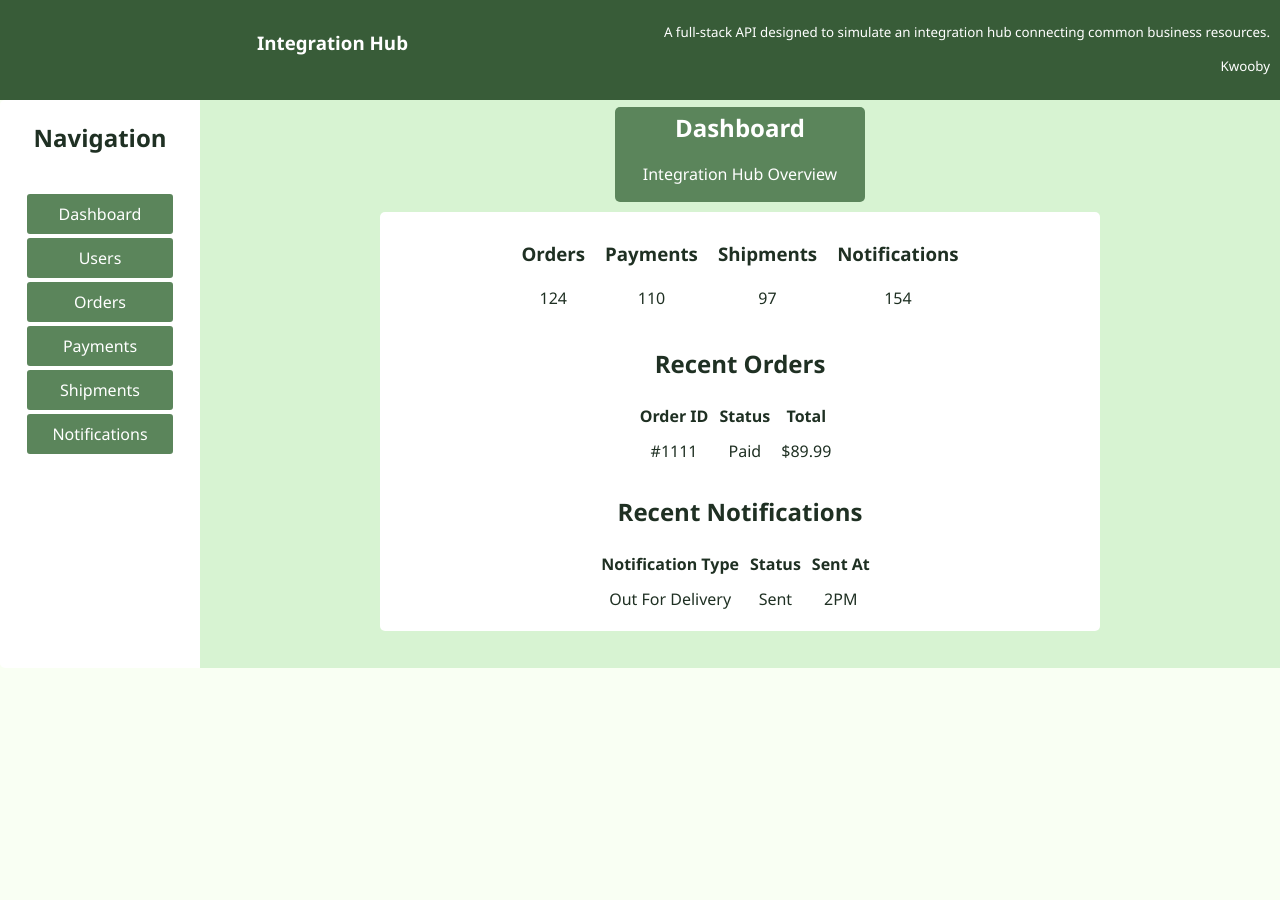
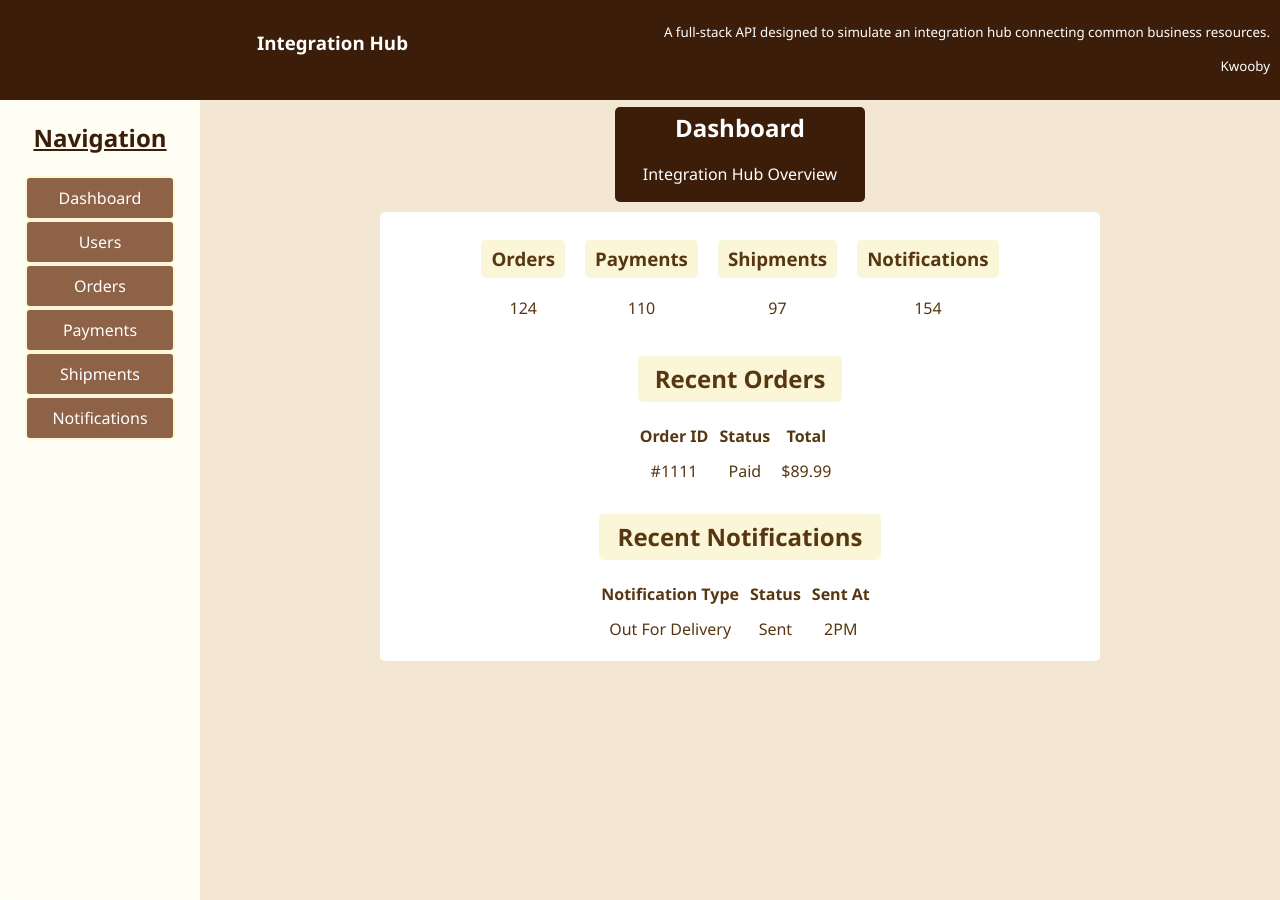
Before and after one commit to kwooby/integration-hub, a React app in the folder frontend/: page /payments in a window 1280 px wide. Before the commit the page ends 840 px from the top, so only its background shows below. Built offline with nearby package versions, Linux system fonts and the light colour scheme; the HTML template or start-up script is replaced by a standard one.

Commit message:
Refine sidebar and dashboard layout.

```diff
--- a/frontend/src/App.css
+++ b/frontend/src/App.css
@@ -5,3 +5,7 @@
     min-height: calc(100vh - 60px);
     min-width: calc(100vh - 60px);
 }
+
+body {
+    overflow: hidden;
+}
--- a/frontend/src/components/Header.css
+++ b/frontend/src/components/Header.css
@@ -2,7 +2,7 @@
     display: flex;
     justify-content: flex-start;
     padding: 10px;
-    background-color: #385c38;
+    background-color: rgb(59, 29, 9);
     color: white;
 }
 
--- a/frontend/src/components/Sidebar.css
+++ b/frontend/src/components/Sidebar.css
@@ -5,22 +5,36 @@
 
     flex: 1;
     flex: 0 0 200px;
-    background-color: white;
+    background-color: rgb(255, 254, 244);
     border-radius: 5px 0 0 5px;
 
-    height: 71vh;
+    height: 100vh;
 }
+
+.sidebar h2 {
+    text-decoration: underline;
+    color: rgb(59, 29, 9);
+}
+
+.sidebar-list a, .sidebar-list a:visited {
+    color: white;
+    text-decoration: none;
+}
+
+.sidebar-list a:hover {
+    color: rgb(59, 29, 9);
+}
+
 .sidebar-list{
     padding-left: 0;
     justify-items: center;
-    gap: 10p
-
+    margin: 0;
 }
 
 .sidebar-list li {
     color: white;
-    background-color: #5b855b;
-    border: solid 2px white;
+    background-color: #8d6246;
+    border: solid 2px rgb(250, 246, 215);
     list-style: none;
 
     padding: 8px;
--- a/frontend/src/components/sidebar.jsx
+++ b/frontend/src/components/sidebar.jsx
@@ -7,12 +7,12 @@ function Sidebar() {
 
             <nav className="sidebar-nav">
                 <ul className="sidebar-list">
-                    <li>Dashboard</li>
-                    <li>Users</li>
-                    <li>Orders</li>
-                    <li>Payments</li>
-                    <li>Shipments</li>
-                    <li>Notifications</li>
+                    <li><a className="sidebar-links" href="dashboard">Dashboard</a></li>
+                    <li><a className="sidebar-links" href="users">Users</a></li>
+                    <li><a className="sidebar-links" href="orders">Orders</a></li>
+                    <li><a className="sidebar-links" href="payments">Payments</a></li>
+                    <li><a className="sidebar-links" href="shipments">Shipments</a></li>
+                    <li><a className="sidebar-links" href="notifications">Notifications</a></li>
                 </ul>
             </nav>
         </aside>
--- a/frontend/src/pages/Dashboard.css
+++ b/frontend/src/pages/Dashboard.css
@@ -8,10 +8,11 @@
     box-sizing: border-box;
 
     padding: 7px;
-    background-color: rgb(215, 243, 210);
+    background-color: rgb(243, 230, 210);
     gap: 10px;
 
-    height: 71vh;
+    height: 100vh;
+    color:rgb(87, 55, 18)
 }
 
 .dashboard-sections {
@@ -28,8 +29,15 @@
     gap: 20px;
 }
 
+.stat-card h3, section h2 {
+    color: rgb(87, 55, 18);
+    background-color: rgb(250, 246, 215);
+    border-radius: 5px;
+    padding: 5px 10px;
+}
+
 .dashboard-header {
-    background-color: #5b855b;
+    background-color: rgb(59, 29, 9);
     color: white;
     padding-top: 3px;
     width: 250px;
```
Also changed, not shown: 1 other file (tests, documents, lock files or other folders).
